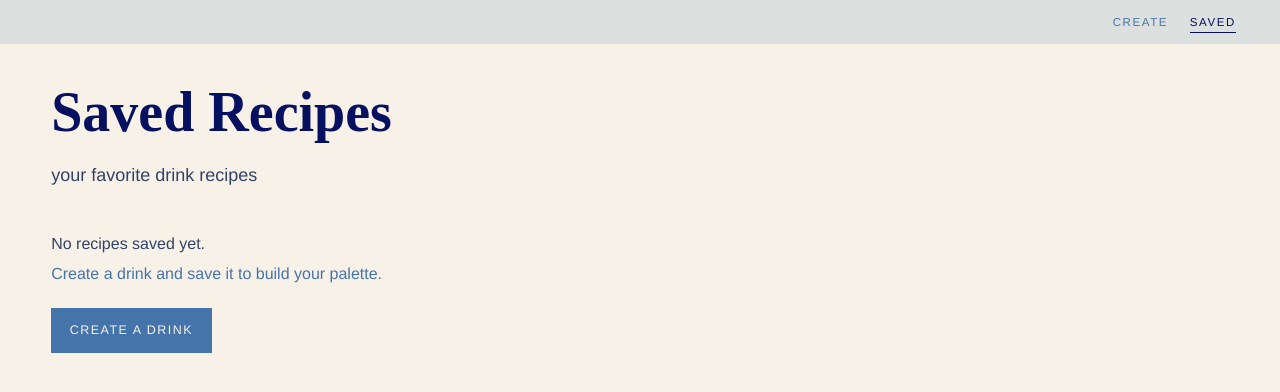
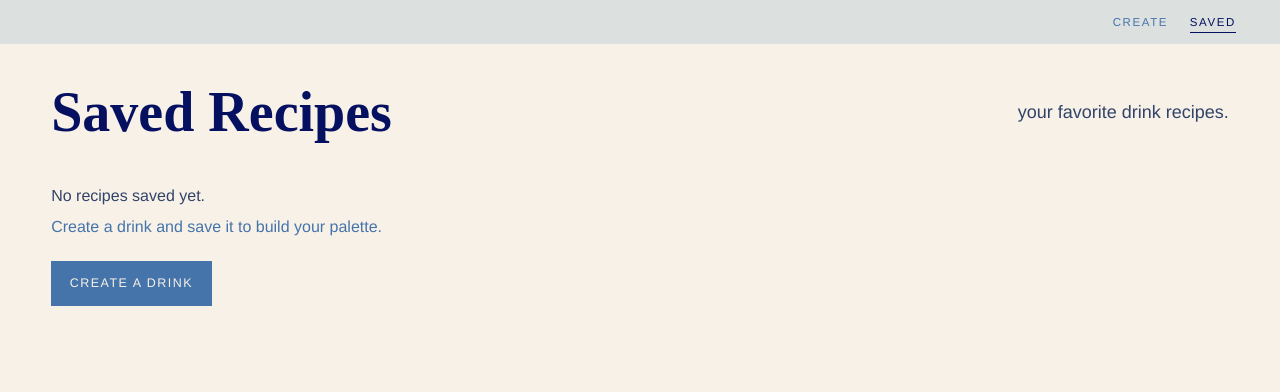
Before and after one commit to kos4iris/cafe-palette, a React (Vite) app: page /saved in a window 1280 px wide. Shown: the top 392 px of the page. Built offline with nearby package versions, Linux system fonts and the light colour scheme; a web font is replaced by a local one.

Commit message:
fix: place the saved recipes tagline beside the heading

```diff
--- a/src/App.css
+++ b/src/App.css
@@ -988,7 +988,15 @@
   padding: 2.5rem clamp(1.25rem, 4vw, 3.5rem) 4.5rem;
 }
 
+.saved-header {
+  display: flex;
+  align-items: center;
+  justify-content: space-between;
+  gap: 1.25rem;
+}
+
 .saved-header h1 {
+  margin: 0;
   font-family: 'Aston Script', cursive;
   font-weight: 700;
   font-size: clamp(2.6rem, 6vw, 3.5rem);
@@ -999,8 +1007,7 @@
 }
 
 .saved-lead {
-  margin-top: calc(0.7rem + 10px);
-  max-width: 28rem;
+  margin: 0;
   font-size: 18px;
   font-weight: 300;
   line-height: 1.45;
--- a/src/pages/SavedRecipesPage.tsx
+++ b/src/pages/SavedRecipesPage.tsx
@@ -18,7 +18,7 @@ export default function SavedRecipesPage() {
     <div className="saved-page">
       <header className="saved-header">
         <h1>Saved Recipes</h1>
-        <p className="saved-lead">your favorite drink recipes</p>
+        <p className="saved-lead">your favorite drink recipes.</p>
       </header>
 
       {recipes.length === 0 ? (
```
